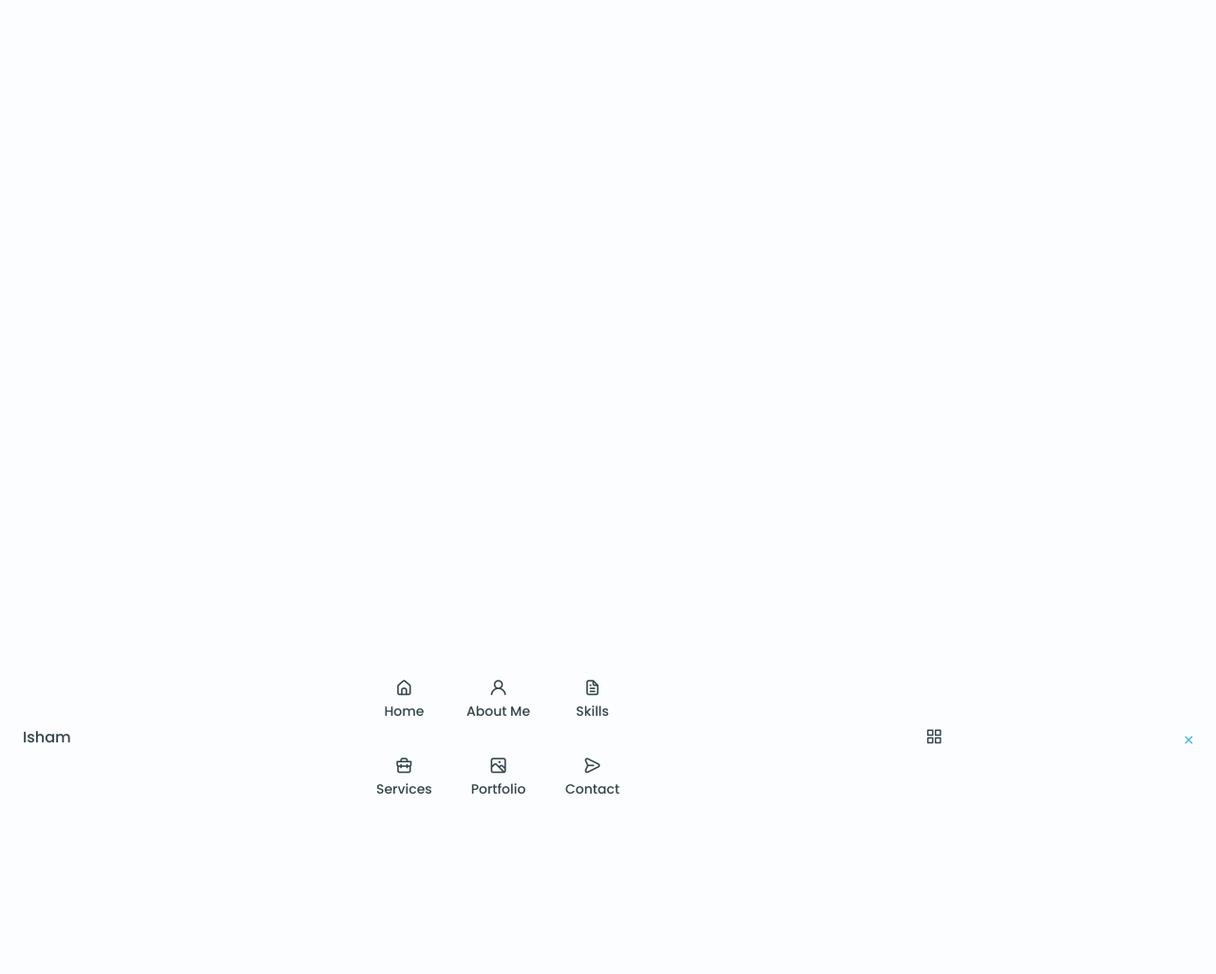
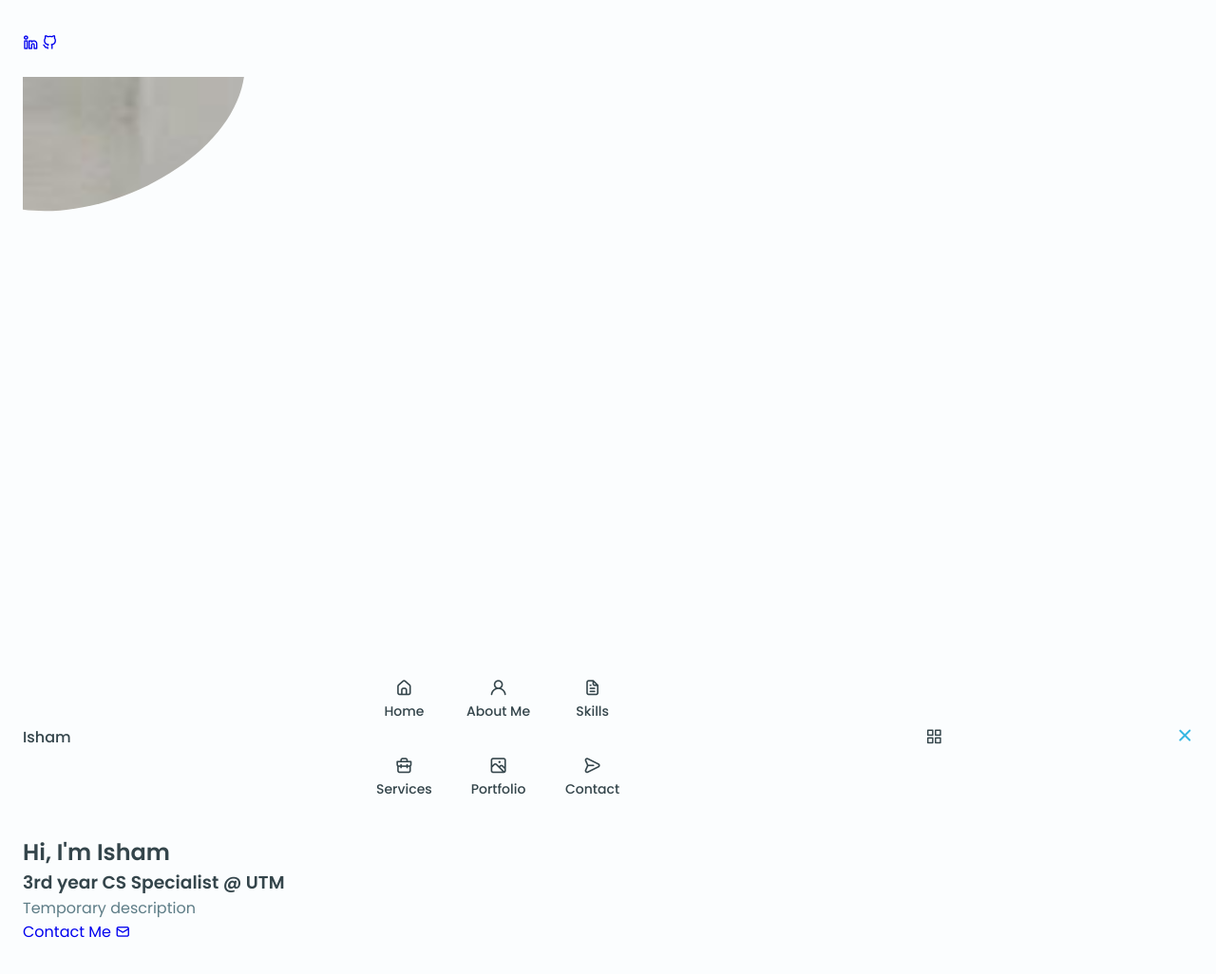
Before and after one commit to isham-b/Personal-Website, a plain HTML site: page index.html in a window 1280 px wide. Shown: the whole page at 95% size. Before the commit the page ends 800 px from the top, so only its background shows below. Drawn offline with nearby package versions, Linux system fonts and the light colour scheme.

Commit message:
Created home section

```diff
--- a/assets/css/styles.css
+++ b/assets/css/styles.css
@@ -232,6 +232,7 @@ img {
     right: 1.3rem;
     bottom: 0.5rem;
     font: 1.5rem;
+    font-size: 1.5rem;
     cursor: pointer;
     color: var(--first-colour);
 }
--- a/index.html
+++ b/index.html
@@ -82,6 +82,56 @@
 
         <!------------------------------ MAIN ------------------------------------>
         <main class="main"></main>
+            <!------------------------------ HOME ------------------------------------>
+            <section class="home section" id="home">
+                <div class="home_container container grid">
+                    <div class="home_content grid">
+                        <div class="home_social">
+
+                            <a target="_blank" href="https://www.linkedin.com/in/isham-ballal-9668181b8/" class="home_social icon">
+                                <i class="uil uil-linkedin-alt"></i>
+                            </a>
+                            <a target="_blank" href="https://github.com/isham-b" class="home_social icon">
+                                <i class="uil uil-github-alt"></i>
+                            </a>
+
+                        </div>
+
+                        <div class="home_img">
+                            <svg class="home_blob" viewBox="0 0 200 200" xmlns="http://www.w3.org/2000/svg">
+                                <mask id="mask0" mask-type="alpha">
+                                    <path d="M60.9,-3.5C60.9,18.4,30.5,36.8,6,36.8C-18.5,36.8,-37,18.4,-37,-3.5C-37,-25.3,-18.5,-50.7,6,-50.7C30.5,-50.7,60.9,-25.3,60.9,-3.5Z"></path>
+                                </mask>
+                                <g mask="url(#mask0)">
+                                    <path d="M60.9,-3.5C60.9,18.4,30.5,36.8,6,36.8C-18.5,36.8,-37,18.4,-37,-3.5C-37,-25.3,-18.5,-50.7,6,-50.7C30.5,-50.7,60.9,-25.3,60.9,-3.5Z"></path>
+                                    <image class="home_blob_img" xlink:href="assets/images/isham.jpg"/>
+                                </g>
+                            </svg>
+                        </div>
+
+                        <div class="home_data">
+                            <h1 class="home_title">Hi, I'm Isham</h1>
+                            <h3 class="home_subtitle">3rd year CS Specialist @ UTM</h3>
+                            <p class="home_description">Temporary description</p>
+                            <a href="#contact" class="button button_flex">
+                                Contact Me <i class="uil uil-envelope-alt button_icon"></i>
+                            </a>
+                        </div>
+
+                    </div>
+                </div>
+            </section>
+
+
+
+            <!------------------------------ ABOUT ------------------------------------>
+            <!------------------------------ SKILLS ------------------------------------>
+            <!------------------------------ QUALIFICATIONS ------------------------------------>
+            <!------------------------------ SERVICES ------------------------------------>
+            <!------------------------------ PORTFOLIO ------------------------------------>
+
+
+
 
 
         <!------------------------------ FOOTER ------------------------------------>
```
